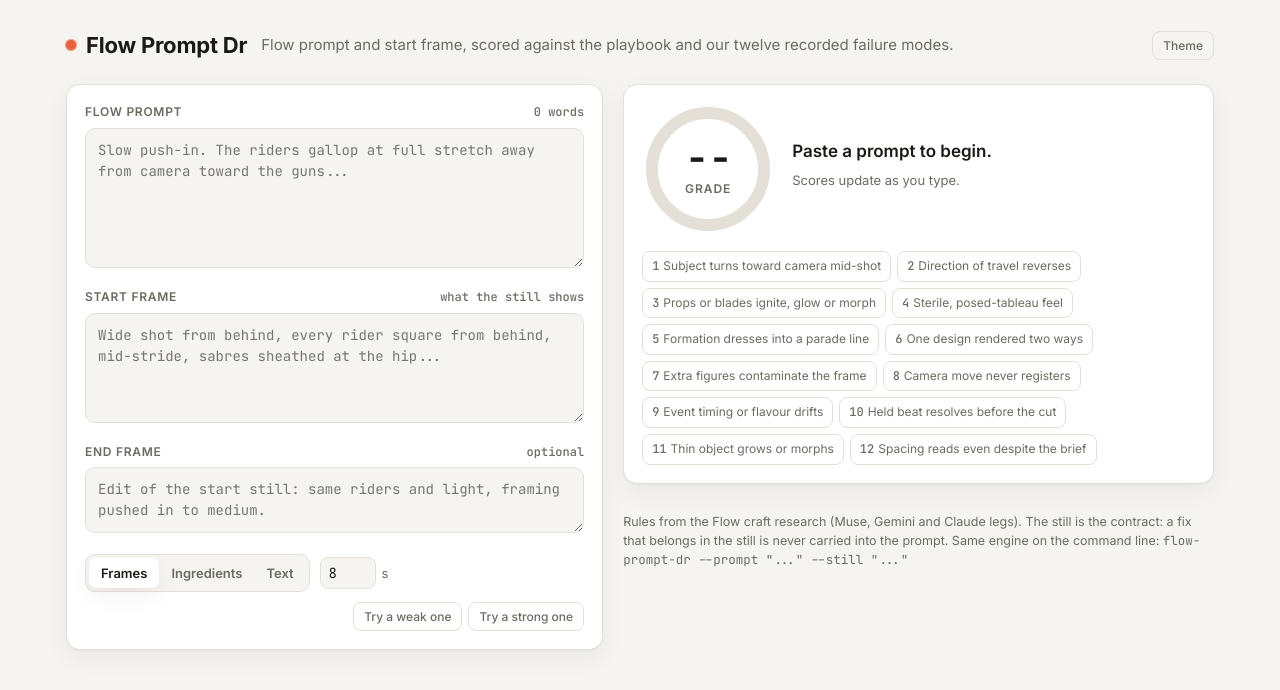
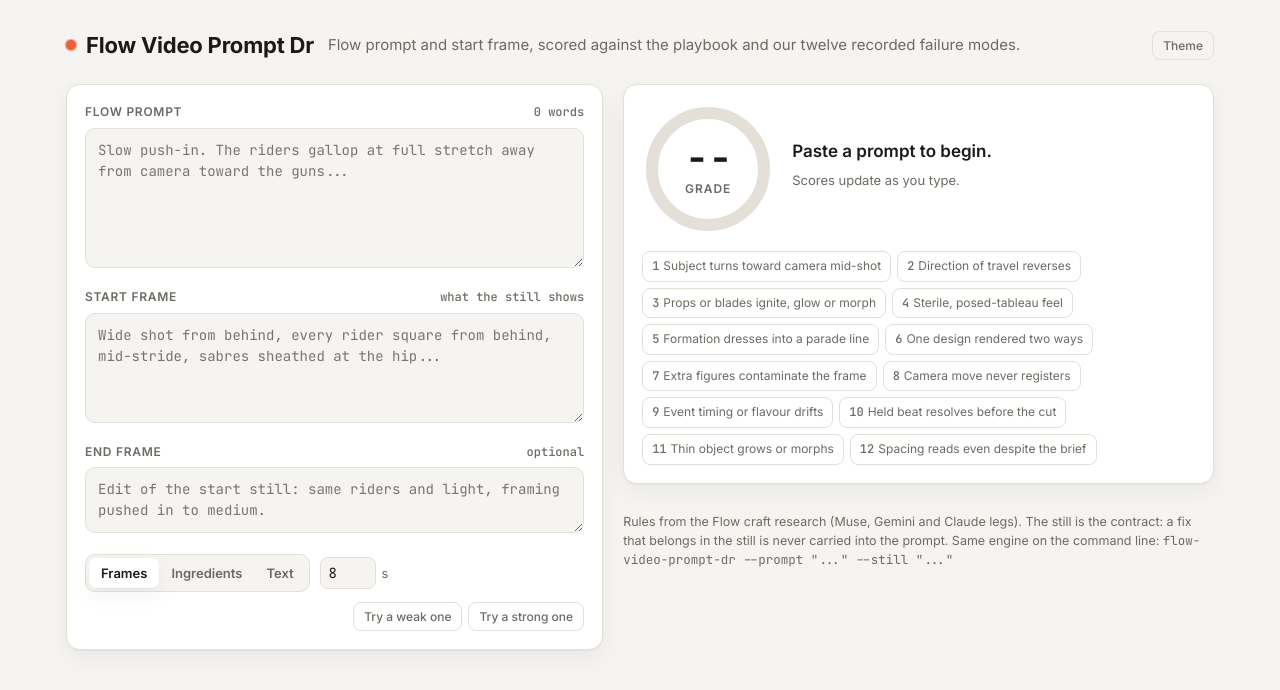
Before and after one commit to oidsdev/flow-prompt-doctor, a website: page public/index.html in a window 1280 px wide. Drawn offline with Linux system fonts and the light colour scheme.

Commit message:
Rename to Flow Video Prompt Dr

```diff
--- a/package.json
+++ b/package.json
@@ -1,10 +1,10 @@
 {
-  "name": "flow-prompt-dr",
+  "name": "flow-video-prompt-dr",
   "version": "1.0.0",
   "description": "Scored critique of a Flow (Veo) prompt and start frame against our playbook.",
   "type": "module",
   "bin": {
-    "flow-prompt-dr": "bin/flow-prompt-dr.js"
+    "flow-video-prompt-dr": "bin/flow-video-prompt-dr.js"
   },
   "scripts": {
     "test": "node test/rules.test.js",
--- a/public/index.html
+++ b/public/index.html
@@ -4,7 +4,7 @@
 <meta charset="utf-8">
 <meta name="viewport" content="width=device-width, initial-scale=1">
 <meta name="robots" content="noindex, nofollow">
-<title>Flow Prompt Dr</title>
+<title>Flow Video Prompt Dr</title>
 <meta name="description" content="A scored critique of a Flow prompt and its start frame, against the playbook and our twelve recorded failure modes.">
 <link rel="preconnect" href="https://fonts.googleapis.com">
 <link rel="preconnect" href="https://fonts.gstatic.com" crossorigin>
@@ -115,7 +115,7 @@ footer code { font-family: "JetBrains Mono", monospace; }
 <body>
 <div class="wrap">
   <header>
-    <h1><span class="pulse" aria-hidden="true"></span>Flow Prompt Dr</h1>
+    <h1><span class="pulse" aria-hidden="true"></span>Flow Video Prompt Dr</h1>
     <p>Flow prompt and start frame, scored against the playbook and our twelve recorded failure modes.</p>
     <button class="ghost theme" id="theme" type="button" aria-label="Toggle colour theme">Theme</button>
   </header>
@@ -170,7 +170,7 @@ footer code { font-family: "JetBrains Mono", monospace; }
       <div class="passes" id="passes"></div>
       <footer>
         Rules from the Flow craft research (Muse, Gemini and Claude legs). The still is the contract: a fix that belongs in the still is never carried into the prompt.
-        Same engine on the command line: <code>flow-prompt-dr --prompt "..." --still "..."</code>
+        Same engine on the command line: <code>flow-video-prompt-dr --prompt "..." --still "..."</code>
       </footer>
     </section>
   </div>
--- a/public/rules.js
+++ b/public/rules.js
@@ -1,4 +1,4 @@
-// Flow Prompt Dr rules: a scored critique of a Flow (Veo) prompt and its start frame.
+// Flow Video Prompt Dr rules: a scored critique of a Flow (Veo) prompt and its start frame.
 //
 // Sources, all in research/: MUSE-LEG.md (sections 1 to 4, the START-FRAME
 // CHECKLIST and PROMPT TEMPLATE), GEMINI-LEG.md (failure matrix, prop
--- a/src/rules.js
+++ b/src/rules.js
@@ -1,4 +1,4 @@
-// Flow Prompt Dr rules: a scored critique of a Flow (Veo) prompt and its start frame.
+// Flow Video Prompt Dr rules: a scored critique of a Flow (Veo) prompt and its start frame.
 //
 // Sources, all in research/: MUSE-LEG.md (sections 1 to 4, the START-FRAME
 // CHECKLIST and PROMPT TEMPLATE), GEMINI-LEG.md (failure matrix, prop
```
Also changed, not shown: bin/flow-video-prompt-dr.js (renamed from bin/flow-prompt-dr.js, +5 -5 lines), README.md.
